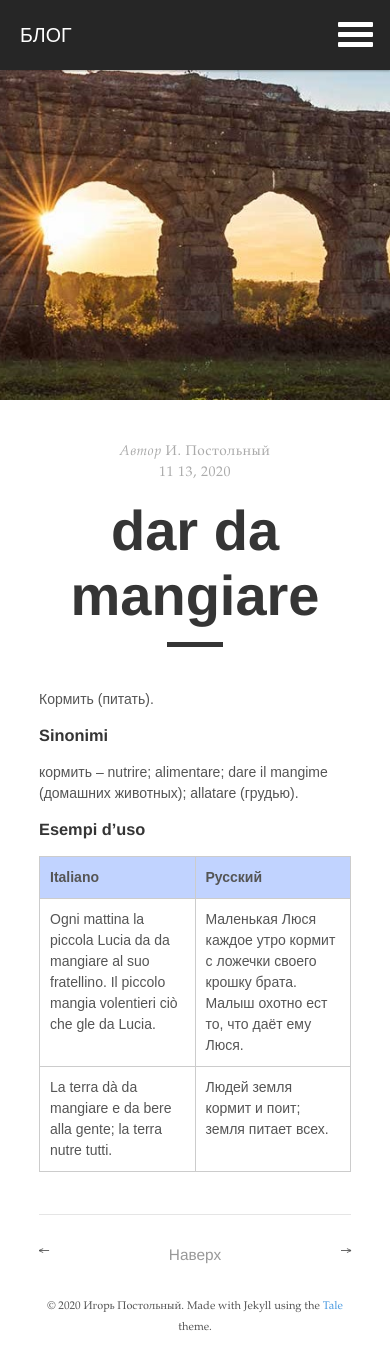
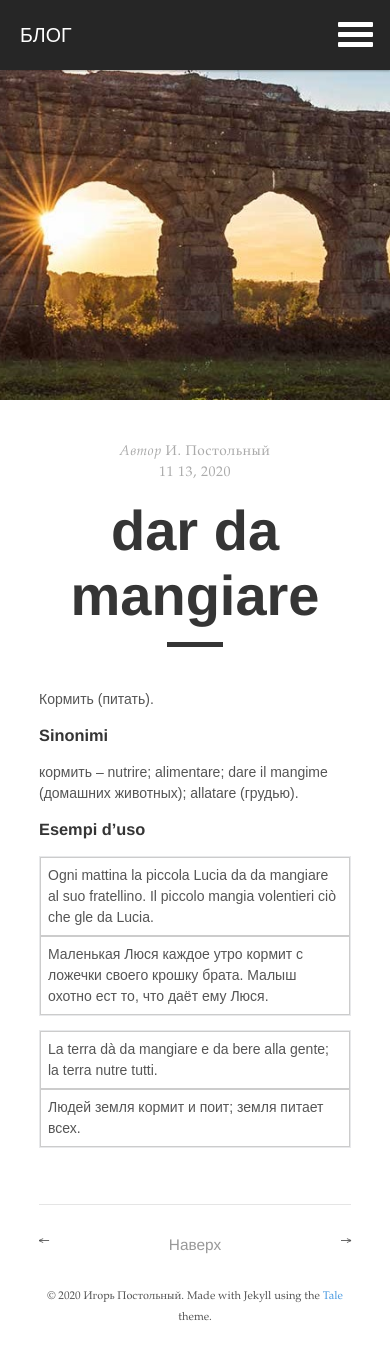
Before and after one commit to postolny/postolny.github.io, a Jekyll site: the page built from _posts/2020-11-13-dar-da-mangiare.md, in a window 390 px wide. Built offline with Jekyll 4.4.1, drawn with Linux system fonts in a browser that asks for light colours; nearby versions of some CDN libraries.

Commit message:
Update _base.scss

```diff
--- a/_sass/tale/_base.scss
+++ b/_sass/tale/_base.scss
@@ -81,6 +81,31 @@ table {
   }
 }
 
+/* адаптивная */
+@media screen and (max-width: 768px) {
+	table {
+		thead {
+			display: none;
+		}
+		tr {
+			display: block;
+			border: 1px solid #e8e9eb;
+			margin-bottom: 1rem;
+		}
+		td {
+			display: block;
+			border: none;
+			padding: 7px;
+			border: 1px solid #ccc;
+			&:before {
+				content: attr(aria-label);
+				float: left;
+				font-weight: bold;
+			}
+		}
+	}
+}
+
 .center {
   text-align: center;
 }
```
